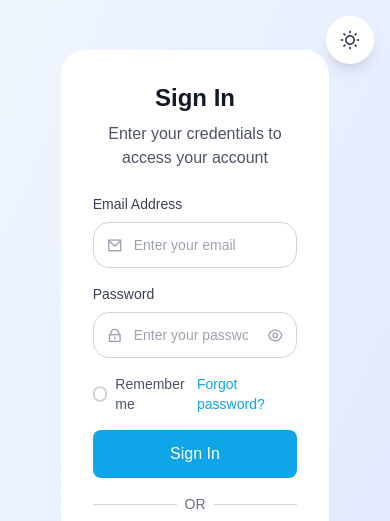
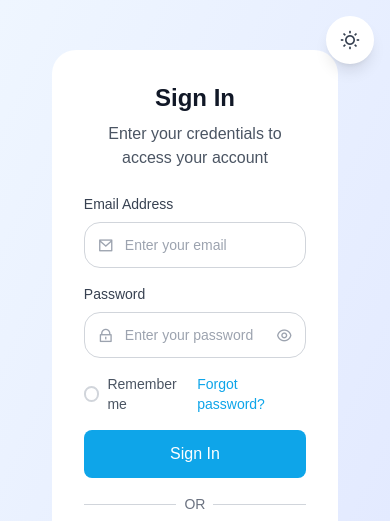
Before and after one commit to A-N-U-S-I-N/Dynamic-QR, a website: page client/public/Login-and-Sign-In-Page.html in a window 390 px wide. Shown: the top 521 px of the page. Drawn offline with nearby package versions, Linux system fonts and the light colour scheme.

Commit message:
Updated Login-and-Sign-In-Page.html

```diff
--- a/client/public/Login-and-Sign-In-Page.html
+++ b/client/public/Login-and-Sign-In-Page.html
@@ -64,7 +64,7 @@
 
 		<div class="min-h-screen flex items-center justify-center p-4">
 			<div class="w-full flex justify-center">
-				<div class="slide-container lg:w-[35%] w-[75%]">
+				<div class="slide-container lg:w-[35%] w-[80%]">
 					<div class="slide-wrapper" id="slideWrapper">
 						<div
 							class="slide-panel bg-white dark:bg-gray-800 rounded-2xl p-8"
```
